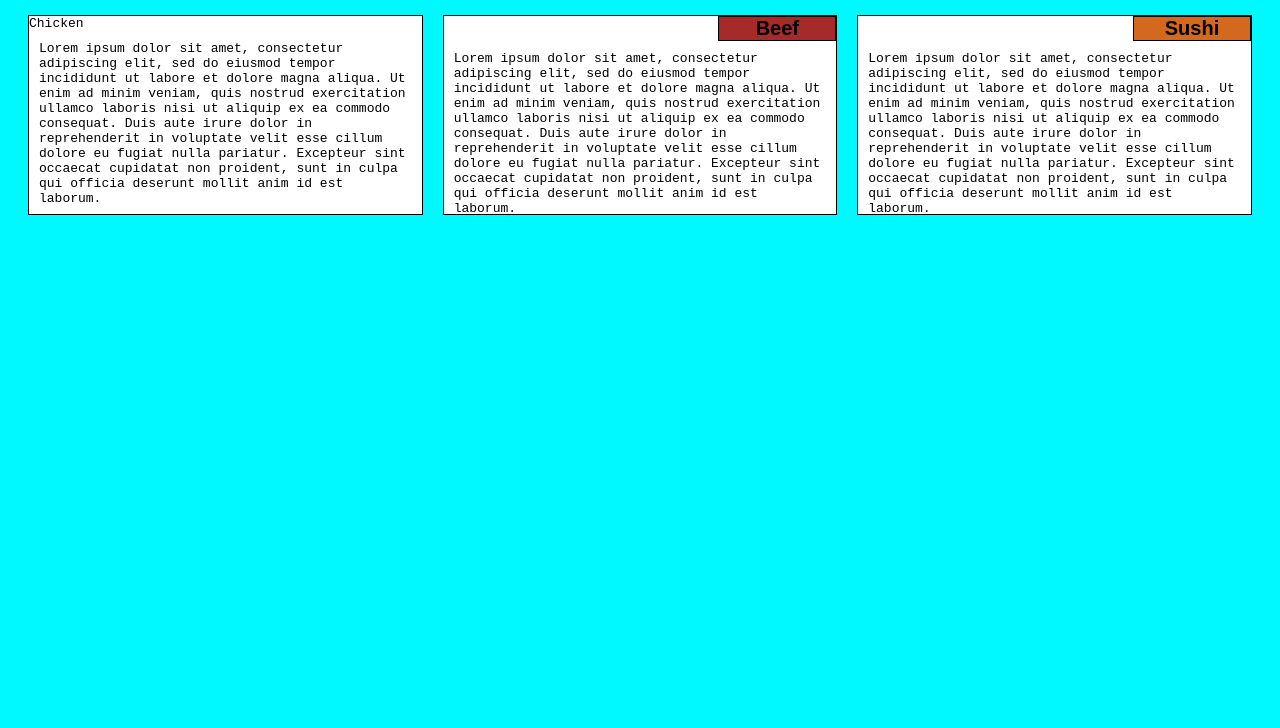
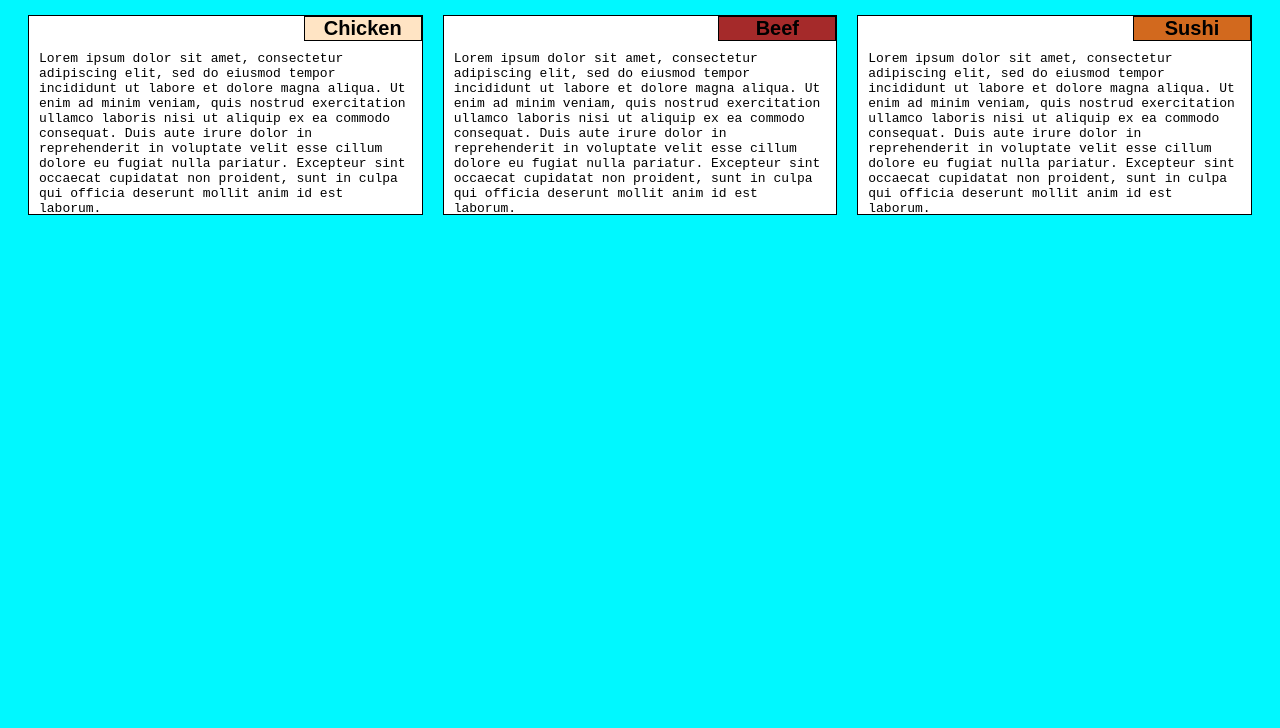
Before and after one commit to GWazul97/Coursera-Web-HTML-CSS-JS, a plain HTML site: page Module2-Solution/index.html in a window 1280 px wide. Shown: the part 72-800 px from the top of the page. Drawn offline with Linux system fonts and the light colour scheme.

Commit message:
Update index.html
Correct id selector for Chicken to restore styling. *(C to c)

```diff
--- a/Module2-Solution/index.html
+++ b/Module2-Solution/index.html
@@ -17,7 +17,7 @@
 
         <div class="container col-lg-4 col-md-6 col-sm-12">
             <section>
-                <div id="Chicken"> Chicken </div>
+                <div id="chicken"> Chicken </div>
                 <p>
                     Lorem ipsum dolor sit amet, consectetur adipiscing elit, sed do eiusmod tempor incididunt ut labore et dolore magna aliqua. Ut enim ad minim veniam, quis nostrud exercitation ullamco laboris nisi ut aliquip ex ea commodo consequat. Duis aute irure dolor in reprehenderit in voluptate velit esse cillum dolore eu fugiat nulla pariatur. Excepteur sint occaecat cupidatat non proident, sunt in culpa qui officia deserunt mollit anim id est laborum.
                 </p>
```
